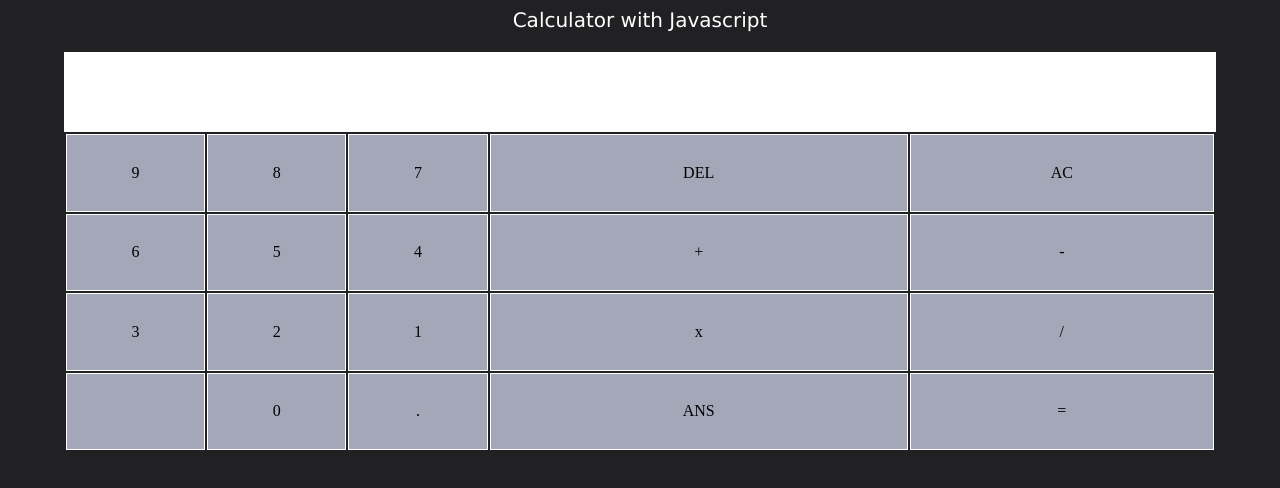
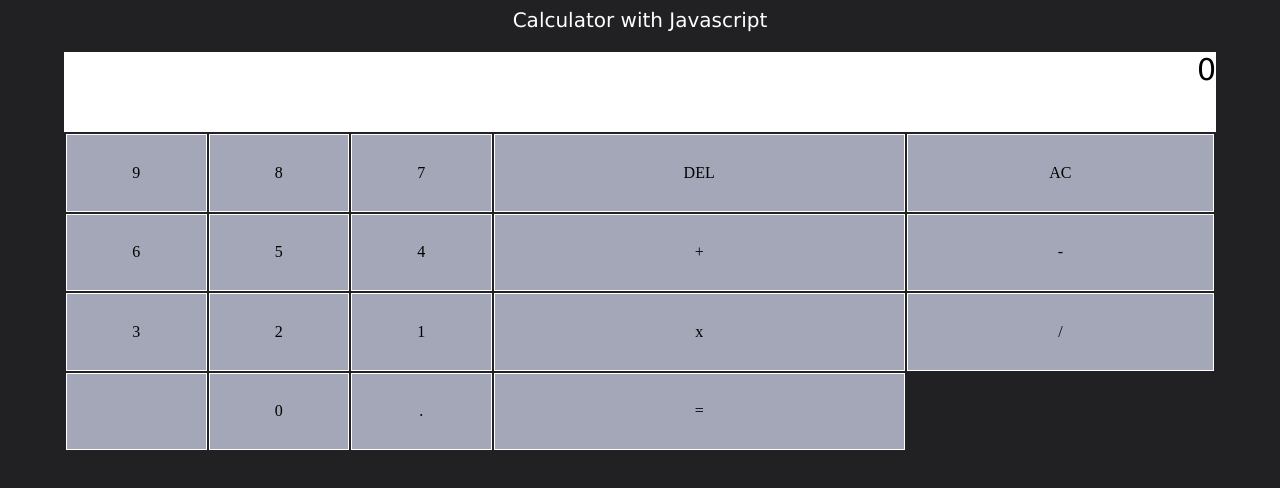
Before and after one commit to ininieto/Calculator-in-JS, a plain HTML site: page index.html in a window 1280 px wide. Both pictures are taken after a click on the element "AC". Drawn offline with Linux system fonts and the light colour scheme.

Commit message:
added the AC function

```diff
--- a/calculator.js
+++ b/calculator.js
@@ -3,9 +3,9 @@
 let id = [];
 let button = [];
 
+/* Adittion of the event listeners to the tiles */
 
-
-for(let i = 0; i < 19; i++){
+for(let i = 0; i < 18; i++){
 
     let str1 = "button";
 
@@ -18,7 +18,8 @@ for(let i = 0; i < 19; i++){
 }
 
 
-/* Function that shows on the screen the tile you just pressed */
+/* Function that shows on the screen the tile you just pressed
+   It also manages the special characters, like +, -, =, AC... */
 
 function writeScreen(i) {
 
--- a/index.html
+++ b/index.html
@@ -24,7 +24,7 @@
             <td id = "button8" title = 8> 8 </td>
             <td id = "button7" title = 7> 7 </td>
             <td id = "button16" title = "DEL" > DEL </td>
-            <td id = "button18" title = "AC"> AC </td>
+            <td id = "button17" title = "AC"> AC </td>
         </tr>
 
         <tr>
@@ -51,7 +51,6 @@
             <td> </td>
             <td id = "button0" title = 0> 0 </td>
             <td id = "button10" title = "."> . </td>
-            <td id = "button17" title = "ANS" > ANS </td>
             <td id = "button15" title = "=" > = </td>
 
         </tr>
--- a/operate.js
+++ b/operate.js
@@ -7,6 +7,14 @@ let screenValue = ""; // yep, this variable will contain the number that will be
 
 
 function operate(i){
+
+    if(i == 17){ // if the input is AC
+
+        numbers = [];
+        operators = [];
+        result = 0;
+        screenValue = 0;
+    }
 
     if (i < 11) { // if the input is a number, we add it to the array
 
@@ -30,7 +38,7 @@ function operate(i){
         screenValue = screenValue.substring(1); //this is a way to remove the first character of a string
     }
 
-    if (i < 16 && i > 10){ // if input is {+, -, *, /, =}
+    if (i < 19 && i > 10){ // if input is {+, -, *, /, =, AC}
 
         if(screenValue != result){ // this if lets you make chain operations
 
@@ -80,8 +88,6 @@ function operate(i){
                     screenValue = "/";
                     break;
 
-                case 15:
-                    screenValue = "paiaso";
                 default:
                     break;
             }
```
